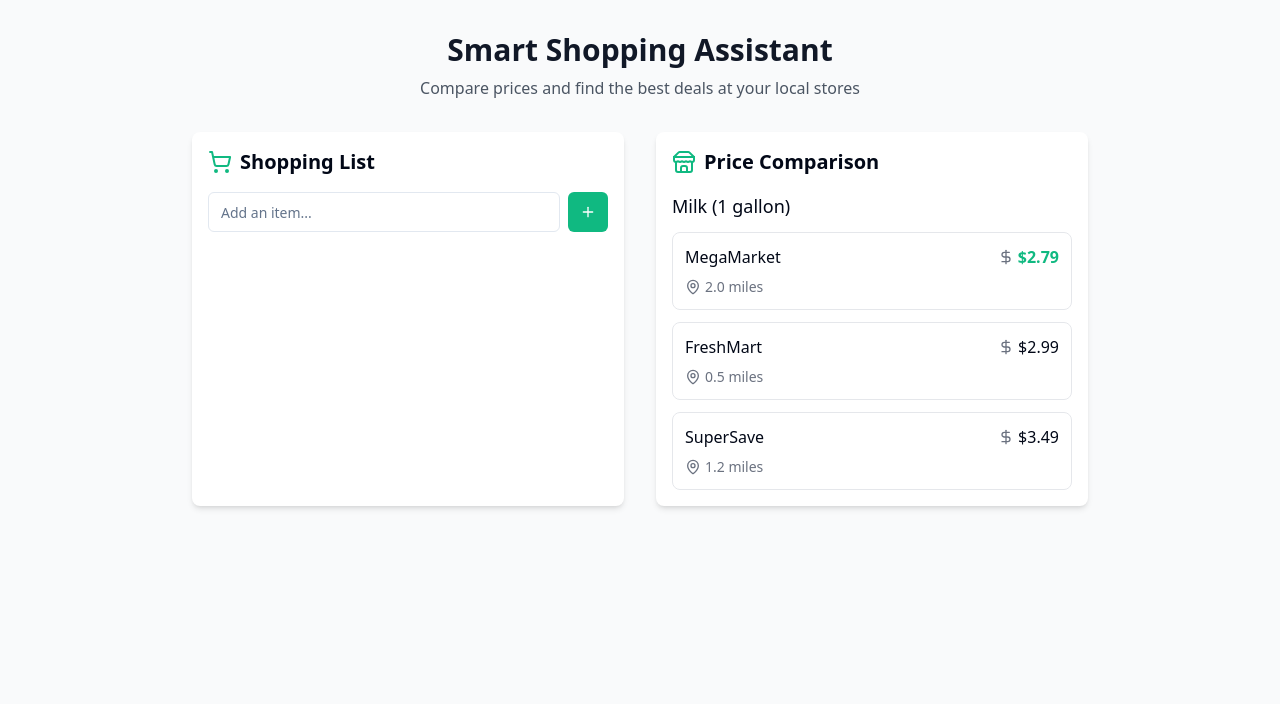
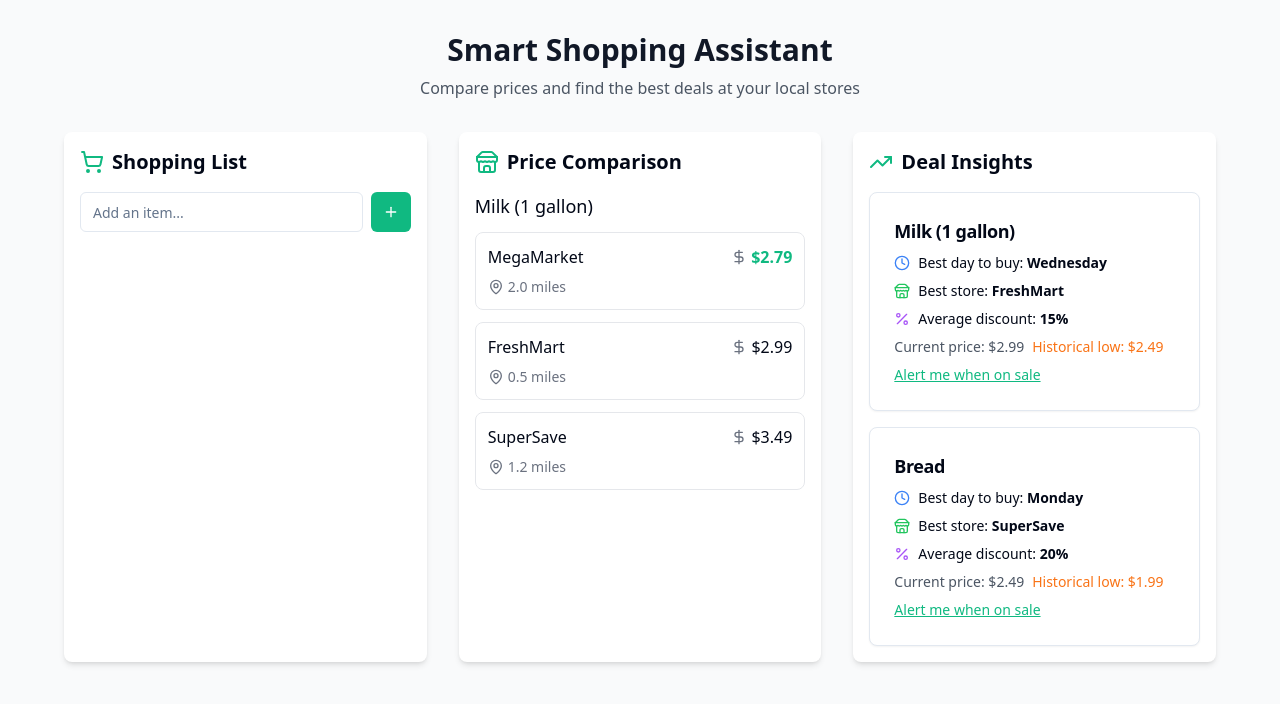
Before and after one commit to inspireteamwork247/savvyshopper, a React (Vite) app: page / in a window 1280 px wide. Shown: the top 704 px of the page. Built offline with nearby package versions, Linux system fonts and the light colour scheme.

Commit message:
Add deal recommendation feature
Implement functionality to recognize patterns in deals, such as weekly discounts and loyalty bonuses, to recommend the best time or store for purchases. Use mock data where necessary for testing and demonstration purposes.
[skip gpt_engineer]

```diff
--- /dev/null
+++ b/src/components/DealInsights.tsx
@@ -0,0 +1,87 @@
+import React from 'react';
+import { TrendingUp, Clock, Store, Percent } from 'lucide-react';
+import { Card, CardContent, CardHeader, CardTitle } from '@/components/ui/card';
+import { toast } from 'sonner';
+
+interface DealPattern {
+  itemName: string;
+  bestDay: string;
+  bestStore: string;
+  averageDiscount: number;
+  historicalLow: number;
+  currentPrice: number;
+}
+
+const mockDealPatterns: DealPattern[] = [
+  {
+    itemName: "Milk (1 gallon)",
+    bestDay: "Wednesday",
+    bestStore: "FreshMart",
+    averageDiscount: 15,
+    historicalLow: 2.49,
+    currentPrice: 2.99
+  },
+  {
+    itemName: "Bread",
+    bestDay: "Monday",
+    bestStore: "SuperSave",
+    averageDiscount: 20,
+    historicalLow: 1.99,
+    currentPrice: 2.49
+  }
+];
+
+export const DealInsights = () => {
+  const handleSaveAlert = (itemName: string, bestDay: string) => {
+    toast.success(`We'll notify you when ${itemName} goes on sale next ${bestDay}!`);
+  };
+
+  return (
+    <div className="w-full max-w-md mx-auto p-4 bg-white rounded-lg shadow-md">
+      <div className="flex items-center gap-2 mb-4">
+        <TrendingUp className="w-6 h-6 text-primary" />
+        <h2 className="text-xl font-semibold">Deal Insights</h2>
+      </div>
+
+      <div className="space-y-4">
+        {mockDealPatterns.map((pattern) => (
+          <Card key={pattern.itemName} className="hover:border-primary transition-colors">
+            <CardHeader className="pb-2">
+              <CardTitle className="text-lg">{pattern.itemName}</CardTitle>
+            </CardHeader>
+            <CardContent>
+              <div className="space-y-2">
+                <div className="flex items-center gap-2 text-sm">
+                  <Clock className="w-4 h-4 text-blue-500" />
+                  <span>Best day to buy: <strong>{pattern.bestDay}</strong></span>
+                </div>
+                <div className="flex items-center gap-2 text-sm">
+                  <Store className="w-4 h-4 text-green-500" />
+                  <span>Best store: <strong>{pattern.bestStore}</strong></span>
+                </div>
+                <div className="flex items-center gap-2 text-sm">
+                  <Percent className="w-4 h-4 text-purple-500" />
+                  <span>Average discount: <strong>{pattern.averageDiscount}%</strong></span>
+                </div>
+                <div className="mt-3 text-sm text-gray-600">
+                  Current price: ${pattern.currentPrice.toFixed(2)}
+                  {pattern.currentPrice > pattern.historicalLow && (
+                    <span className="text-orange-500 ml-2">
+                      Historical low: ${pattern.historicalLow.toFixed(2)}
+                    </span>
+                  )}
+                </div>
+                <button
+                  onClick={() => handleSaveAlert(pattern.itemName, pattern.bestDay)}
+                  className="mt-2 text-sm text-primary hover:text-primary/80 underline"
+                >
+                  Alert me when on sale
+                </button>
+              </div>
+            </CardContent>
+          </Card>
+        ))}
+      </div>
+    </div>
+  );
+};
--- a/src/pages/Index.tsx
+++ b/src/pages/Index.tsx
@@ -1,16 +1,11 @@
 import { ShoppingList } from "@/components/ShoppingList";
 import { StoreComparison } from "@/components/StoreComparison";
-
-const mockStores = [
-  { storeName: "FreshMart", price: 2.99, distance: "0.5 miles" },
-  { storeName: "SuperSave", price: 3.49, distance: "1.2 miles" },
-  { storeName: "MegaMarket", price: 2.79, distance: "2.0 miles" },
-];
+import { DealInsights } from "@/components/DealInsights";
 
 const Index = () => {
   return (
     <div className="min-h-screen bg-gray-50 py-8 px-4">
-      <div className="max-w-4xl mx-auto">
+      <div className="max-w-6xl mx-auto">
         <header className="text-center mb-8">
           <h1 className="text-3xl font-bold text-gray-900 mb-2">
             Smart Shopping Assistant
@@ -20,9 +15,14 @@ const Index = () => {
           </p>
         </header>
 
-        <div className="grid md:grid-cols-2 gap-8">
+        <div className="grid md:grid-cols-3 gap-8">
           <ShoppingList />
-          <StoreComparison itemName="Milk (1 gallon)" stores={mockStores} />
+          <StoreComparison itemName="Milk (1 gallon)" stores={[
+            { storeName: "FreshMart", price: 2.99, distance: "0.5 miles" },
+            { storeName: "SuperSave", price: 3.49, distance: "1.2 miles" },
+            { storeName: "MegaMarket", price: 2.79, distance: "2.0 miles" },
+          ]} />
+          <DealInsights />
         </div>
       </div>
     </div>
```
